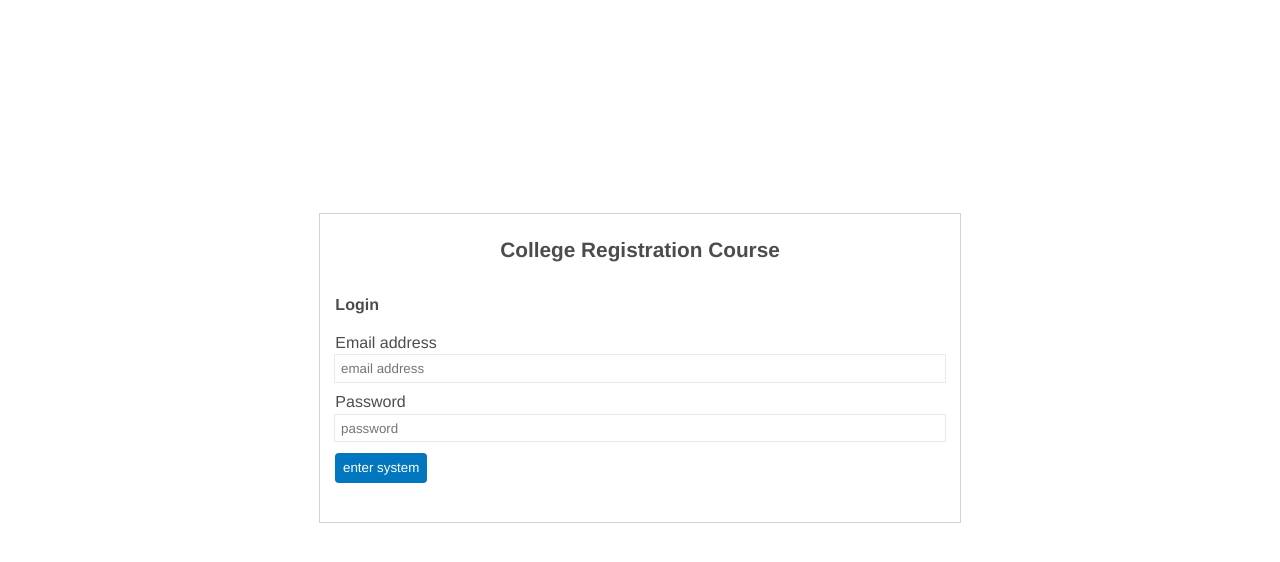
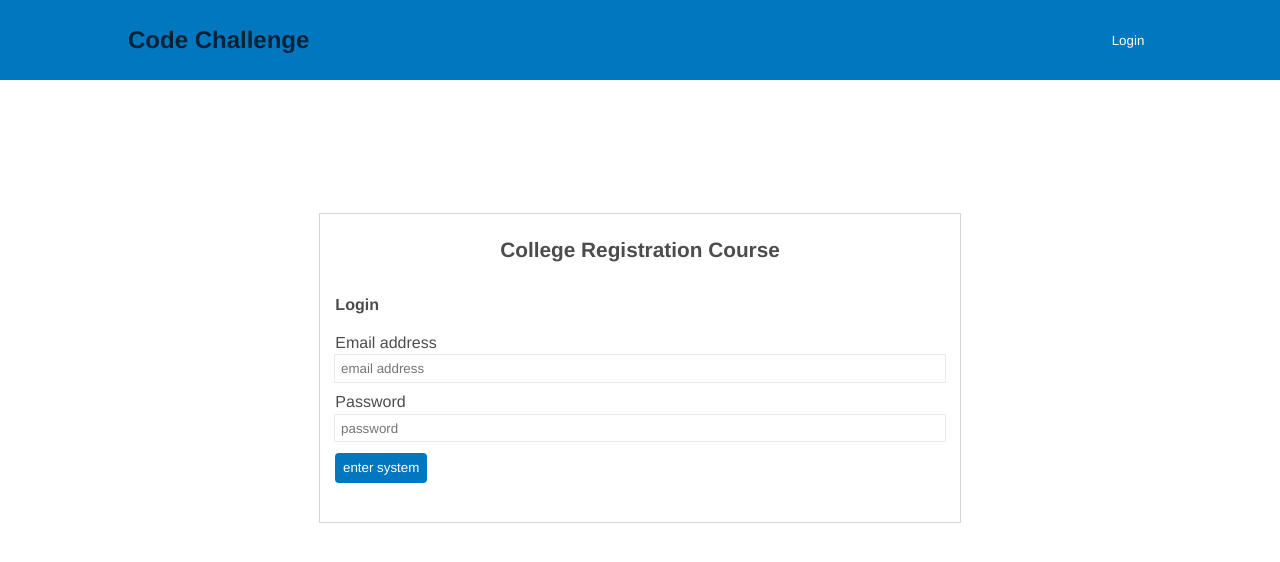
Before and after one commit to VinceXIV/xxxiv, a Vue app: page /login in a window 1280 px wide. Shown: the top 562 px of the page. Built offline with nearby package versions, Linux system fonts and the light colour scheme.

Commit message:
log in and out depending on availability of token and data
Generally, when one is logged in, they can't move to the 'login' page. Similarly, when they are logged out, they can't access pages that are only accessible to people who have logged in

```diff
--- a/src/App.vue
+++ b/src/App.vue
@@ -1,26 +1,42 @@
 <template>
-    <router-view
-        :online="online"
-        :token="token"
-        :courses="courses"
-        :updateCourses="updateCourses"
-        :setUserLoggedIn="setUserLoggedIn"
-    ></router-view>
+    <div>
+        <NavBar :logout="logout" :loggedIn="loggedIn" :navigate="navigate"/>
+
+        <router-view
+            :online="online"
+            :login="login"
+            :loggedIn="loggedIn"
+            :courses="courses"
+            :updateCourses="updateCourses"
+            :navigate="navigate"
+        ></router-view>
+    </div>
 </template>
 
 <script>
+import NavBar from './components/NavBar.vue';
 import { apiHost } from './data/variables';
 
 
 export default({
     name: 'App',
 
+    components: {
+        NavBar
+    },
+
     data() {
         return {
-            courses: [],
+            courses: this.getCourses(),
             currentRoute: window.location.pathname,
             online: navigator.onLine,
-            token: this.getToken() // If the token exists, we will consider the person as logged in
+            token: this.getToken()
+        }
+    },
+
+    computed: {
+        loggedIn: function(){
+            return !!this.token
         }
     },
 
@@ -39,6 +55,49 @@ export default({
     },
 
     methods: {
+        logout: function(){
+            this.token = null
+            this.courses = []
+            localStorage.clear()
+
+            this.$router.push('/login')
+        },
+
+        login: function(email, password){
+            fetch(`${apiHost}/login`, {
+                method: 'POST',
+                headers: {
+                    'Content-Type': 'application/json',
+                    'Accept': 'text/plain'
+                },
+                body: JSON.stringify({email: email, password: password})
+            }).then(res => {
+                if(res.ok){
+                    res.json().then(data =>{
+                        this.$router.push('/home')
+
+                        this.token = data.token
+                        this.updateLocalStorage({token: data.token})
+
+                        this.loadCourses(data.token)
+                    })
+                }else{
+                    res.json().then(error => {
+                        console.warn(error)
+                    })
+                }
+            })
+        },
+
+        navigate: function(path){
+            // path expected is in the form: '/home', '/login', etc
+
+            // If we are currently not in the log in page
+            if(this.$router.history.current.path !== path){
+                this.$router.push(path)
+            }
+        },
+
         updateCourses: function(targetCourse, method){
             if(method === 'add'){
                 this.courses.push(targetCourse)
@@ -55,9 +114,7 @@ export default({
             }
         },
 
-        setUserLoggedIn: async function(token){
-            this.token = token
-
+        loadCourses: async function(token){
             const res = await fetch(`${apiHost}/courses`, {
                     method: 'GET',
                     headers: {
@@ -66,16 +123,19 @@ export default({
                 })
 
             if(res.ok){
-                const courses = await res.json().then(data => data)
+                this.navigate('/main')
+                this.courses = await res.json().then(data => data)
 
-                this.courses = courses
-                this.updateRoute('/main')
-                localStorage.setItem('data', JSON.stringify({token: token, courses: courses}));
-
-                console.log(courses)
+                this.updateLocalStorage({courses: this.courses})
             }else {
                 res.json().then(error => console.warn(error))
             }
+        },
+
+        updateLocalStorage: function(keyValue){
+            const currentData = JSON.parse(localStorage.getItem('data') || null) || {}
+
+            localStorage.setItem('data', JSON.stringify({...currentData, ...keyValue}))
         },
 
         getToken: function(){
@@ -85,6 +145,16 @@ export default({
                 return JSON.parse(data)['token']
             }else {
                 return null
+            }
+        },
+
+        getCourses: function(){
+            const data = localStorage.getItem('data')
+
+            if(data){
+                return JSON.parse(data)['courses']
+            }else {
+                return []
             }
         }
     }
@@ -107,6 +177,8 @@ export default({
     box-sizing: border-box;
     margin: 0;
     border: 0;
+
+    /* outline: solid 0.1rem red; */
 }
 
 /* STYLE CHILD COMPONENTS */
@@ -125,7 +197,7 @@ export default({
 
 .page {
     width: 100vw;
-    height: 100vh;
+    height: 80vh;
     display: grid;
     place-items: center;
 }
--- a/src/components/NavBar.vue
+++ b/src/components/NavBar.vue
@@ -3,7 +3,7 @@
         <div class="container">
             <h1>Code Challenge</h1>
             <button class="btn" @click="changeLoginState">
-                {{ token? 'Logout' : 'Login' }}
+                {{ loggedIn ? 'Logout' : 'Login' }}
             </button>
         </div>
     </nav>
@@ -14,9 +14,9 @@ export default({
     name: "NavBar",
 
     props: {
-        login: Function,
         logout: Function,
-        loggedIn: Boolean
+        loggedIn: Boolean,
+        navigate: Function
     },
 
     methods: {
@@ -24,7 +24,7 @@ export default({
             if(this.loggedIn){
                 this.logout()
             }else {
-                this.login()
+                this.navigate('/main')
             }
         }
     }
--- a/src/pages/LoginPage.vue
+++ b/src/pages/LoginPage.vue
@@ -31,16 +31,14 @@
 </template>
 
 <script>
-import {apiHost} from "../data/variables"
-
 
 export default({
     name: 'LoginPage',
 
     props: {
-        setUserLoggedIn: Function,
-        updateRoute: Function,
-        token: String // If token exists, the user is already logged in. We will be redirecting to main page
+        login: Function,
+        loggedIn: Boolean,
+        navigate: Function
     },
 
     data(){
@@ -51,34 +49,15 @@ export default({
     },
 
     created: function(){
-        if(this.token){
-            this.$router.push('/home')
+        if(this.loggedIn){
+            this.navigate('/home')
         }
     },
 
     methods: {
         handleLoginSubmit: function(e){
             e.preventDefault()
-            fetch(`${apiHost}/login`, {
-                method: 'POST',
-                headers: {
-                    'Content-Type': 'application/json',
-                    'Accept': 'text/plain'
-                },
-                body: JSON.stringify({email: this.email, password: this.password})
-            }).then(res => {
-                if(res.ok){
-                    res.json().then(data =>{
-                        this.$router.push('/home')
-                        this.setUserLoggedIn(data.token)
-                    })
-                }else{
-                    res.json().then(error => {
-                        console.warn(error)
-                    })
-                }
-            })
-
+            this.login(this.email, this.password)
         }
     }
 })
--- a/src/pages/MainPage.vue
+++ b/src/pages/MainPage.vue
@@ -1,8 +1,8 @@
 <template>
     <div class="page main-page">
         <div class="container">
-            <CourseTable :courses="courses" :updateCourses="updateCourses"/>
-            <button class="btn" @click="goToPage('register')">Register Course</button>
+            <CourseTable :courses="courses" :updateCourses="updateCourses" :navigate="navigate"/>
+            <button class="btn" @click="navigate('/register')">Register Course</button>
         </div>
     </div>
 </template>
@@ -19,14 +19,16 @@ export default({
 
     props: {
         courses: Array,
-        updateCourses: Function
+        updateCourses: Function,
+        loggedIn: Boolean,
+        navigate: Function
     },
 
-    methods: {
-        goToPage: function(newPage){
-            console.log(newPage)
+    created: function(){
+        if(!this.loggedIn){
+            this.navigate('/login')
         }
-    }
+    },
 })
 </script>
 
--- a/src/pages/RegisterPage.vue
+++ b/src/pages/RegisterPage.vue
@@ -4,7 +4,7 @@
             <h1 class="title">Register Course</h1>
             <CourseForm :updateCourses="updateCourses" />
             <CourseTable :courses="courses" :updateCourses="updateCourses"/>
-            <button class="btn" @click="goToPage('home')">See More Courses</button>
+            <button class="btn" @click="navigate('/home')">See More Courses</button>
         </div>
     </div>
 </template>
@@ -23,12 +23,14 @@ export default({
 
     props: {
         courses: Array,
-        updateCourses: Function
+        updateCourses: Function,
+        loggedIn: Boolean,
+        navigate: Function
     },
 
-    methods: {
-        goToPage: function(newPage){
-            console.log(newPage)
+    created: function(){
+        if(!this.loggedIn){
+            this.navigate('/login')
         }
     }
 })
```
